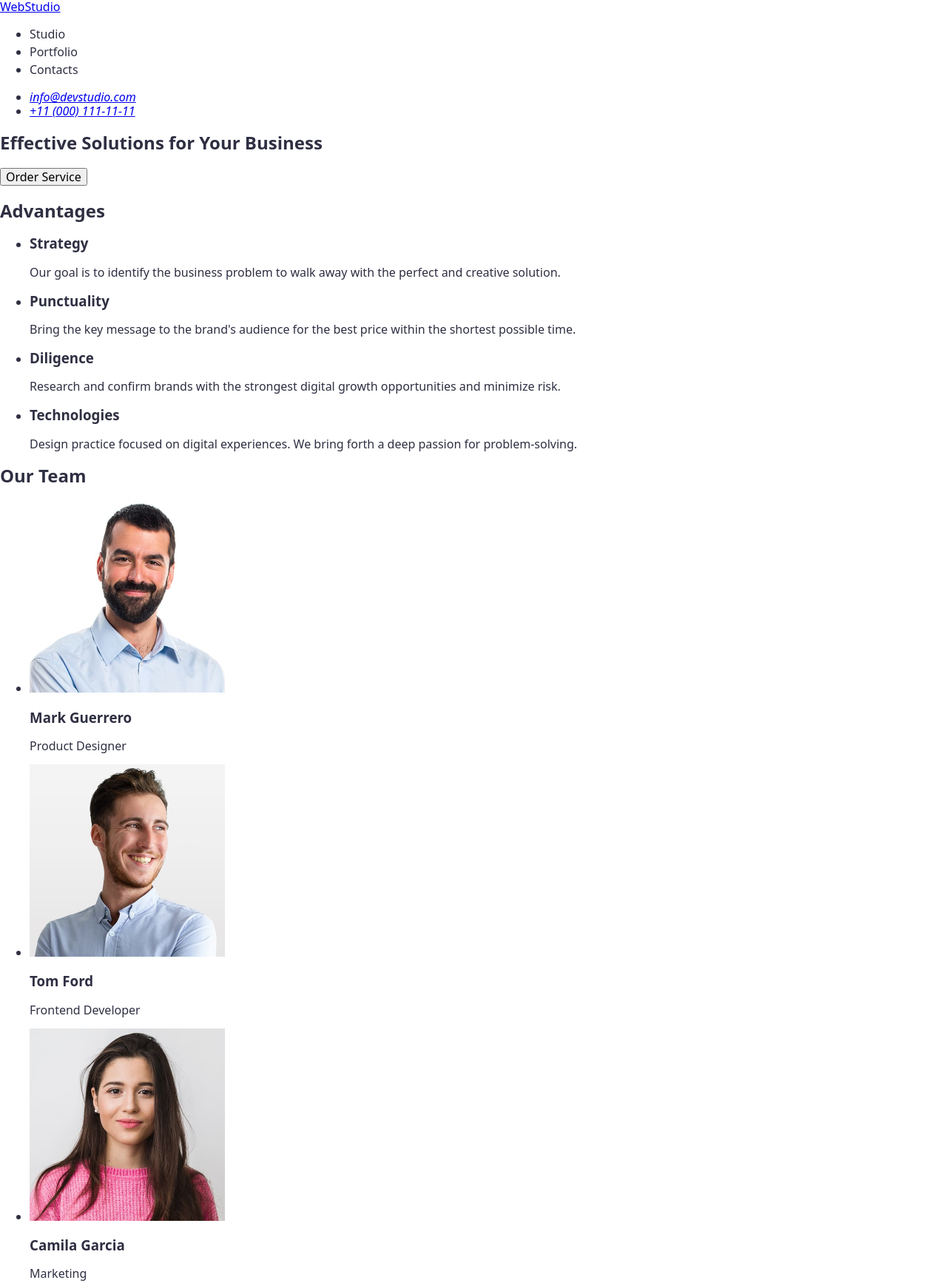
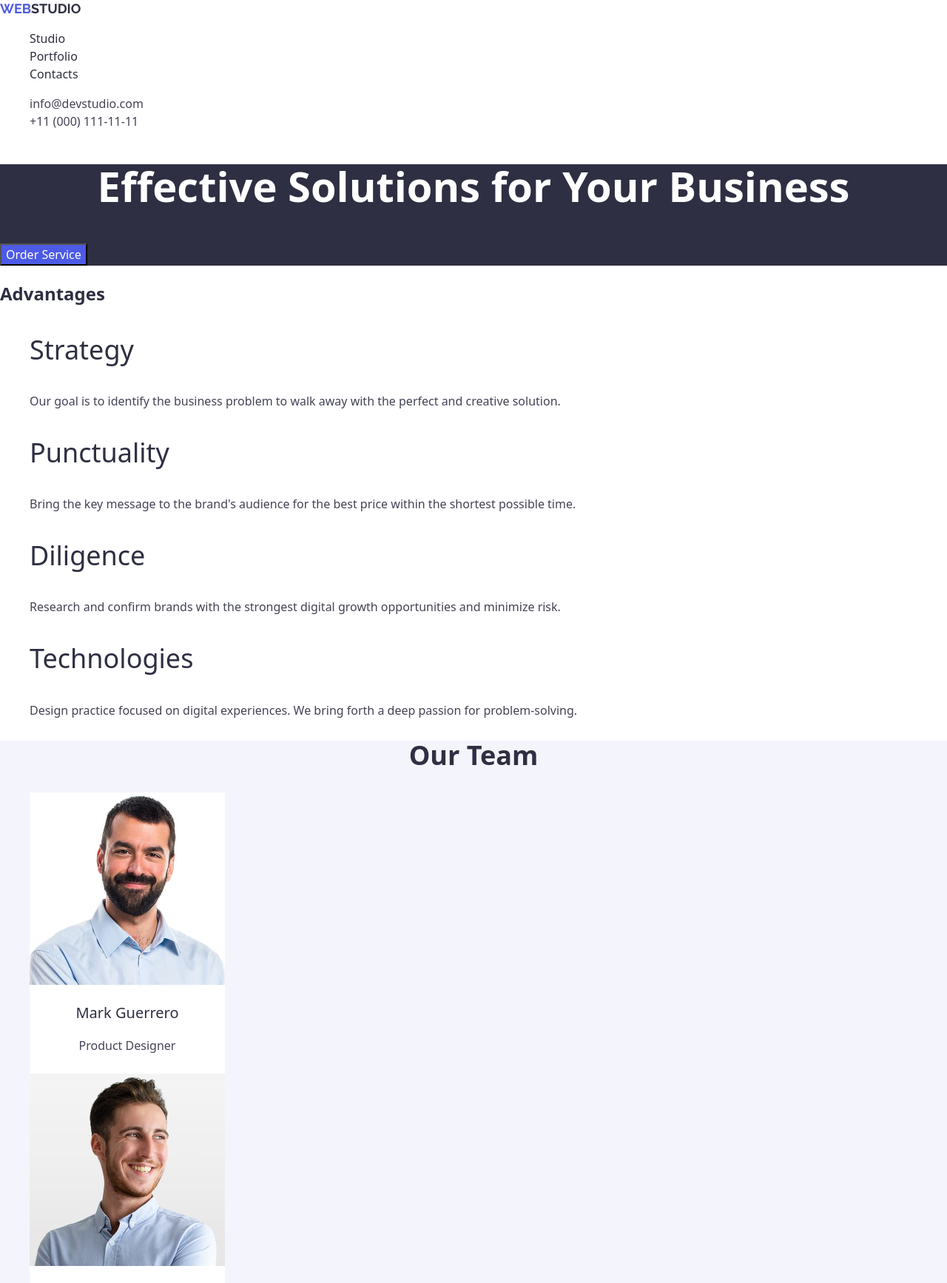
Before and after one commit to karenkarap/goit-markup-hw-02, a plain HTML site: page index.html in a window 1280 px wide. Shown: the top 1734 px of the page at 74% size. Drawn offline with nearby package versions, Linux system fonts and the light colour scheme.

Commit message:
update css and html

```diff
--- a/css/styles.css
+++ b/css/styles.css
@@ -1,17 +1,164 @@
 body {
     font-family: "Roboto", "Raleway" sans-serif;
     color: #2E2F42;
+    line-height: 1.5;
+    background-color: #FFFFFF;
+}
+
+.logo {
+    font-family: "Raleway", sans-serif;
+    line-height: 1.167;
+    text-transform: uppercase;
+    text-decoration: none;
+    color: #4D5AE5;
+    font-weight: 700;
+    letter-spacing: 3%;
+    font-size: 18px;
+}
+
+.logo .accent {
+
+    color: #2E2F42;
+}
+
+.nav-list,
+.header-contacts-list {
+    list-style-type: none;
 }
 
 .nav-list .link {
     font-weight: 500;
+    color: currentColor;
+    text-decoration: none;
+    letter-spacing: 2%;
+}
+
+.nav-list .link:hover,
+.nav-list .link:focus {
+    color: #404BBF;
+}
+
+.header-contacts .link {
+    color: #434455;
+    text-decoration: none;
+    font-style: normal;
+}
+
+.header-contacts-list .link:hover,
+.header-contacts-list .link:focus {
+    color: #404BBF;
+}
+
+.hero-title-button {
+    color: #FFFFFF;
+    background-color: #4D5AE5;
+    font-weight: 500;
+    letter-spacing: 4%;
     line-height: 1.5;
-    color:#2E2F42;
-    text-decoration: none;
 
 }
 
-.nav-list .link:hover
-.nav-list .link:focus {
-    color: #404BBF;
+.hero-title-button:hover,
+.hero-title-button:focus {
+    background-color: #404BBF;
 }
+
+.hero {
+    background-color: #2E2F42;
+}
+
+.hero .hero-title {
+    font-size: 56px;
+    line-height: 1.07;
+    font-weight: 700;
+    letter-spacing: 2%;
+    color: #FFFFFF;
+    text-align: center;
+}
+
+.advantages-list {
+    list-style-type: none;
+}
+
+.advantages-subtitle {
+    font-weight: 500;
+    font-size: 36px;
+    line-height: 1.2;
+    letter-spacing: 2%;
+}
+
+.advantages-text {
+    letter-spacing: 2%;
+    color: #434455;
+
+}
+
+.team-section {
+    background-color: #F4F4FD;
+}
+
+.team-title {
+    font-weight: 700;
+    font-size: 36px;
+    line-height: 1.11;
+    letter-spacing: 2%;
+    text-align: center;
+}
+
+/* Использовал ограничение по высоте и ширине для карточек, не в задании */
+.team-list-item {
+    background-color: #FFFFFF;
+    width: 264px;
+    height: 380px;
+    list-style-type: none;
+}
+
+.team-subtitle {
+    font-weight: 500;
+    font-size: 20px;
+    line-height: 1.2;
+    letter-spacing: 2%;
+    text-align: center;
+}
+
+.team-text {
+    color: #434455;
+    text-align: center;
+}
+
+.portfolio-title {
+    font-weight: 700;
+    font-size: 36px;
+    line-height: 1.11;
+    letter-spacing: 2%;
+    text-align: center;
+}
+
+.portfolio-list-item {
+    list-style-type: none;
+}
+
+.portfolio-subtitle {
+    font-weight: 500;
+    font-size: 20px;
+    line-height: 1.2;
+    letter-spacing: 2%;
+    text-align: left;
+}
+
+.portfolio-text {
+    color: #434455;
+    text-align: left;
+}
+
+.footer-section {
+    background-color: #2E2F42;
+}
+
+.accent-footer {
+    color: #F4F4FD;
+}
+
+.footer-text {
+    color: #F4F4FD
+}
--- a/index.html
+++ b/index.html
@@ -24,16 +24,18 @@
   </head>
   <body>
     <header>
-      <nav class="nav">
-        <a href="./index.html">WebStudio</a>
+      <nav class="header-nav">
+        <a href="./index.html" class="logo"
+          >Web<span class="accent">Studio</span></a
+        >
         <ul class="nav-list">
-          <li><a href="#studio" class="link" class="link-studio">Studio</a></li>
+          <li><a href="#studio" class="link">Studio</a></li>
           <li><a href="#portfolio" class="link">Portfolio</a></li>
           <li><a href="#contacts" class="link">Contacts</a></li>
         </ul>
       </nav>
-      <address class="nav-contacts">
-        <ul>
+      <address class="header-contacts">
+        <ul class="header-contacts-list">
           <li>
             <a href="mailto:info@devstudio.com" class="link"
               >info@devstudio.com</a
@@ -46,40 +48,43 @@
       </address>
     </header>
     <main>
-      <section>
-        <h1 class="title">Effective Solutions for Your Business</h1>
-        <button class="title-button" type="button">Order Service</button>
+      <section class="hero">
+        <h1 class="hero-title">Effective Solutions for Your Business</h1>
+        <button class="hero-title-button" type="button" cursor="pointer">
+          Order Service
+        </button>
       </section>
-      <section>
-        <h2>Advantages</h2>
-        <ul>
-          <li>
-            <h3>Strategy</h3>
-            <p>
+
+      <section class="advantages-section">
+        <h2 class="advantages-title">Advantages</h2>
+        <ul class="advantages-list">
+          <li class="advantages-list-item">
+            <h3 class="advantages-subtitle">Strategy</h3>
+            <p class="advantages-text">
               Our goal is to identify the business problem to walk away with the
               perfect and creative solution.
             </p>
           </li>
 
-          <li>
-            <h3>Punctuality</h3>
-            <p>
+          <li class="advantages-list-item">
+            <h3 class="advantages-subtitle">Punctuality</h3>
+            <p class="advantages-text">
               Bring the key message to the brand's audience for the best price
               within the shortest possible time.
             </p>
           </li>
 
-          <li>
-            <h3>Diligence</h3>
-            <p>
+          <li class="advantages-list-item">
+            <h3 class="advantages-subtitle">Diligence</h3>
+            <p class="advantages-text">
               Research and confirm brands with the strongest digital growth
               opportunities and minimize risk.
             </p>
           </li>
 
-          <li>
-            <h3>Technologies</h3>
-            <p>
+          <li class="advantages-list-item">
+            <h3 class="advantages-subtitle">Technologies</h3>
+            <p class="advantages-text">
               Design practice focused on digital experiences. We bring forth a
               deep passion for problem-solving.
             </p>
@@ -87,126 +92,131 @@
         </ul>
       </section>
 
-      <section>
-        <h2>Our Team</h2>
-        <ul>
-          <li>
+      <section class="team-section">
+        <h2 class="team-title">Our Team</h2>
+        <ul class="team-list">
+          <li class="team-list-item">
             <img
               src="./images/img-3.jpg"
               alt="Mark Guerrero"
               width="264"
               height="260"
             />
-            <h3>Mark Guerrero</h3>
-            <p>Product Designer</p>
+            <h3 class="team-subtitle">Mark Guerrero</h3>
+            <p class="team-text">Product Designer</p>
           </li>
 
-          <li>
+          <li class="team-list-item">
             <img
               src="./images/img-2.jpg"
               alt="Tom Ford"
               width="264"
               height="260"
             />
-            <h3>Tom Ford</h3>
-            <p>Frontend Developer</p>
+            <h3 class="team-subtitle">Tom Ford</h3>
+            <p class="team-text">Frontend Developer</p>
           </li>
 
-          <li>
+          <li class="team-list-item">
             <img
               src="./images/img-1.jpg"
               alt="Camila Garcia"
               width="264"
               height="260"
             />
-            <h3>Camila Garcia</h3>
-            <p>Marketing</p>
+            <h3 class="team-subtitle">Camila Garcia</h3>
+            <p class="team-text">Marketing</p>
           </li>
 
-          <li>
+          <li class="team-list-item">
             <img
               src="./images/img.jpg"
               alt="Daniel Wilson"
               width="264"
               height="260"
             />
-            <h3>Daniel Wilson</h3>
-            <p>UI Designer</p>
+            <h3 class="team-subtitle">Daniel Wilson</h3>
+            <p class="team-text">UI Designer</p>
           </li>
         </ul>
       </section>
+
       <section>
-        <h2 id="portfolio">Our Portfolio</h2>
-        <ul>
-          <li>
+        <h2 id="portfolio" class="portfolio-title">Our Portfolio</h2>
+        <ul class="portfolio-list">
+          <li class="portfolio-list-item">
             <img
               src="./images/portfolio5.jpg"
               alt="Banking App"
               width="360"
               height="300"
             />
-            <h3>Banking App</h3>
-            <p>App</p>
+            <h3 class="portfolio-subtitle">Banking App</h3>
+            <p class="portfolio-text">App</p>
           </li>
-          <li>
+          <li class="portfolio-list-item">
             <img
               src="./images/portfolio4.jpg"
               alt="pay by phone"
               width="360"
               height="300"
             />
-            <h3>Cashless Payment</h3>
-            <p>Marketing</p>
+            <h3 class="portfolio-subtitle">Cashless Payment</h3>
+            <p class="portfolio-text">Marketing</p>
           </li>
-          <li>
+          <li class="portfolio-list-item">
             <img
               src="./images/portfolio3.jpg"
               alt="Meditation App on laptop and phone"
               width="360"
               height="300"
             />
-            <h3>Meditation App</h3>
-            <p>App</p>
+            <h3 class="portfolio-subtitle">Meditation App</h3>
+            <p class="portfolio-text">App</p>
           </li>
-          <li>
+          <li class="portfolio-list-item">
             <img
               src="./images/portfolio2.jpg"
               alt="Service for a taxi"
               width="360"
               height="300"
             />
-            <h3>Taxi Service</h3>
-            <p>Marketing</p>
+            <h3 class="portfolio-subtitle">Taxi Service</h3>
+            <p class="portfolio-text">Marketing</p>
           </li>
-          <li>
+          <li class="portfolio-list-item">
             <img
               src="./images/portfolio1.jpg"
               alt="Some screen illustrations"
               width="360"
               height="300"
             />
-            <h3>Screen Illustrations</h3>
-            <p>Design</p>
+            <h3 class="portfolio-subtitle">Screen Illustrations</h3>
+            <p class="portfolio-text">Design</p>
           </li>
-          <li>
+          <li class="portfolio-list-item">
             <img
               src="./images/portfolio.jpg"
               alt="Пirl in an online class"
               width="360"
               height="300"
             />
-            <h3>Online Courses</h3>
-            <p>Marketing</p>
+            <h3 class="portfolio-subtitle">Online Courses</h3>
+            <p class="portfolio-text">Marketing</p>
           </li>
         </ul>
       </section>
     </main>
     <footer>
-      <a href="./index.html">WebStudio</a>
-      <p>
-        Increase the flow of customers and sales for your business with digital
-        marketing & growth solutions.
-      </p>
+      <section class="footer-section">
+        <a href="./index.html" class="logo"
+          >Web<span class="accent-footer">Studio</span></a
+        >
+        <p class="footer-text">
+          Increase the flow of customers and sales for your business with
+          digital marketing & growth solutions.
+        </p>
+      </section>
     </footer>
   </body>
 </html>
```
